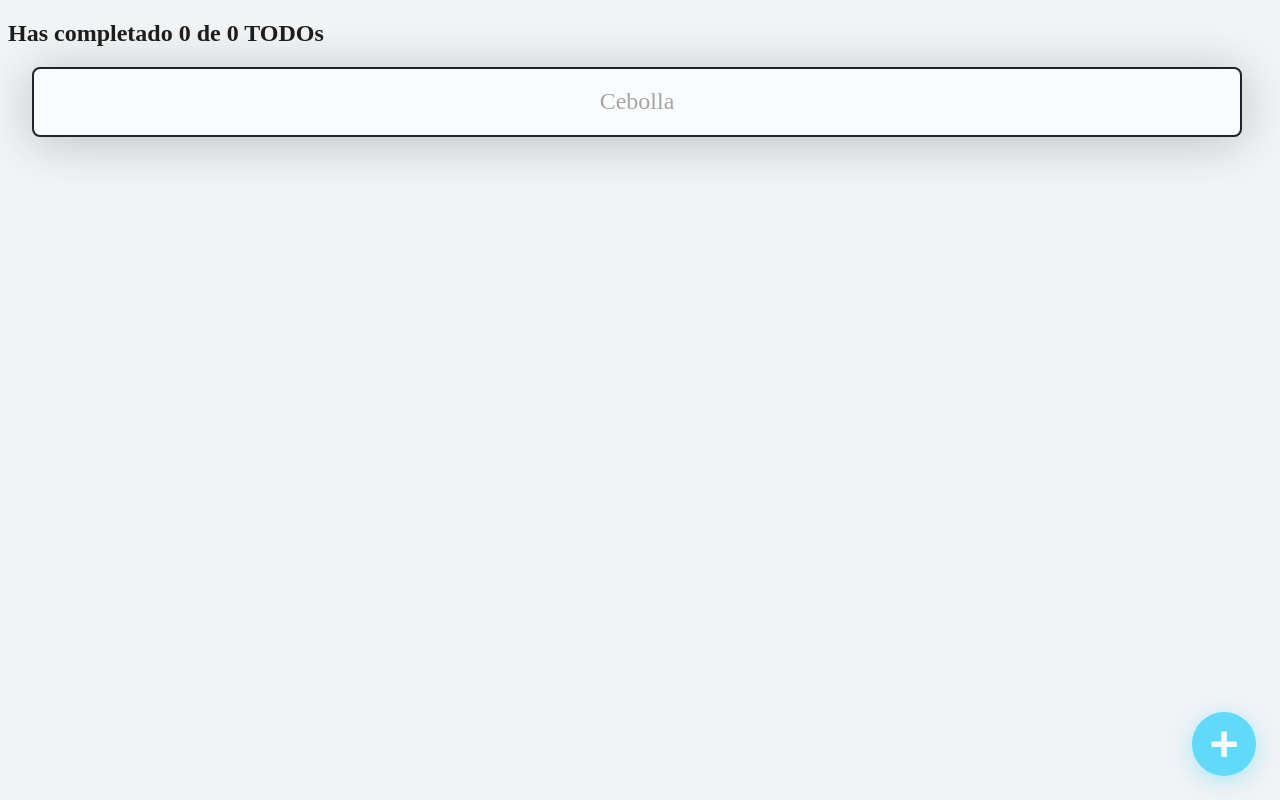
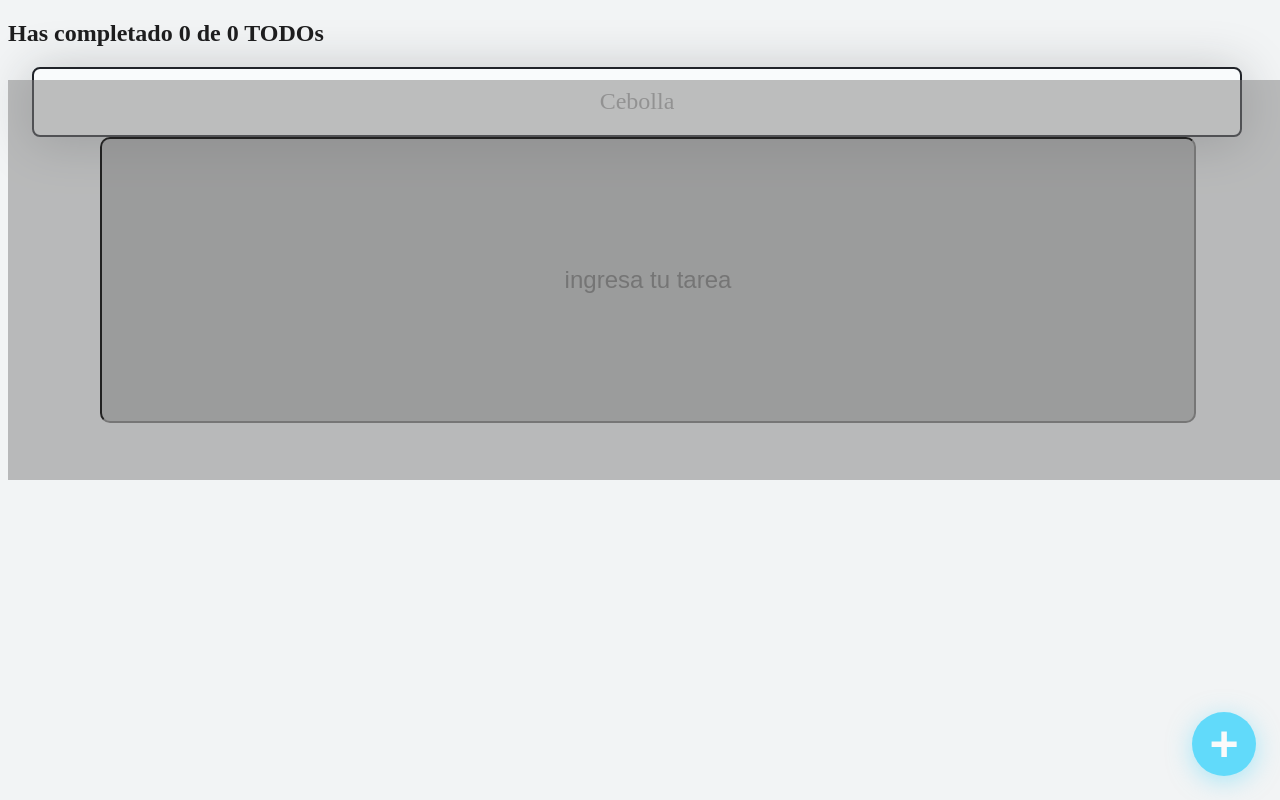
Before and after one commit to Hernan-Hernandezz/introducion_react, a React app: page / in a window 1280 px wide. Built offline with nearby package versions, Linux system fonts and the light colour scheme.

Commit message:
agregando componente modal

```diff
--- a/src/App.jsx
+++ b/src/App.jsx
@@ -4,6 +4,7 @@ import { TodoList } from "@components/TodoList.jsx";
 import { TodoItem } from "@components/TodoItem.jsx";
 import { TodoSearch } from "@components/TodoSearch.jsx";
 import { CreateTodoButton } from "@components/CreateTodoButton";
+import { TodoModal } from "@components/TodoModal";
 
 const defaultTodos = [
   { text: "Cortar cebolla", completed: true, key: 1 },
@@ -46,6 +47,7 @@ const App = () => {
       <TodoSearch search={search} setSearch={setSearch} />
       <TodoList>{todos.map((todo) => equate(todo))}</TodoList>
       <CreateTodoButton />
+      <TodoModal />
     </React.Fragment>
   );
 };
--- /dev/null
+++ b/src/components/TodoModal.jsx
@@ -0,0 +1,15 @@
+import React from "react";
+import "@styles/TodoModal.scss";
+const TodoModal = () => {
+  return (
+    <div className="TodoModal">
+      <input
+        type="text"
+        placeholder="ingresa tu tarea"
+        className="TodoModal-input"
+      />
+    </div>
+  );
+};
+
+export { TodoModal };
--- /dev/null
+++ b/src/styles/TodoModal.scss
@@ -0,0 +1,22 @@
+.TodoModal {
+  position: absolute;
+  display: flex;
+  justify-content: center;
+  align-items: center;
+  z-index: 1;
+  background-color: rgba($color: #808080, $alpha: 0.5);
+  width: 100%;
+  height: 50vh;
+  top: 10vh;
+  margin: 0;
+  padding: 0;
+}
+.TodoModal-input {
+  width: 85%;
+  height: 70%;
+  text-align: center;
+  background-color: rgba($color: #808080, $alpha: 0.5);
+  color: white;
+  font-size: 24px;
+  border-radius: 10px;
+}
```
